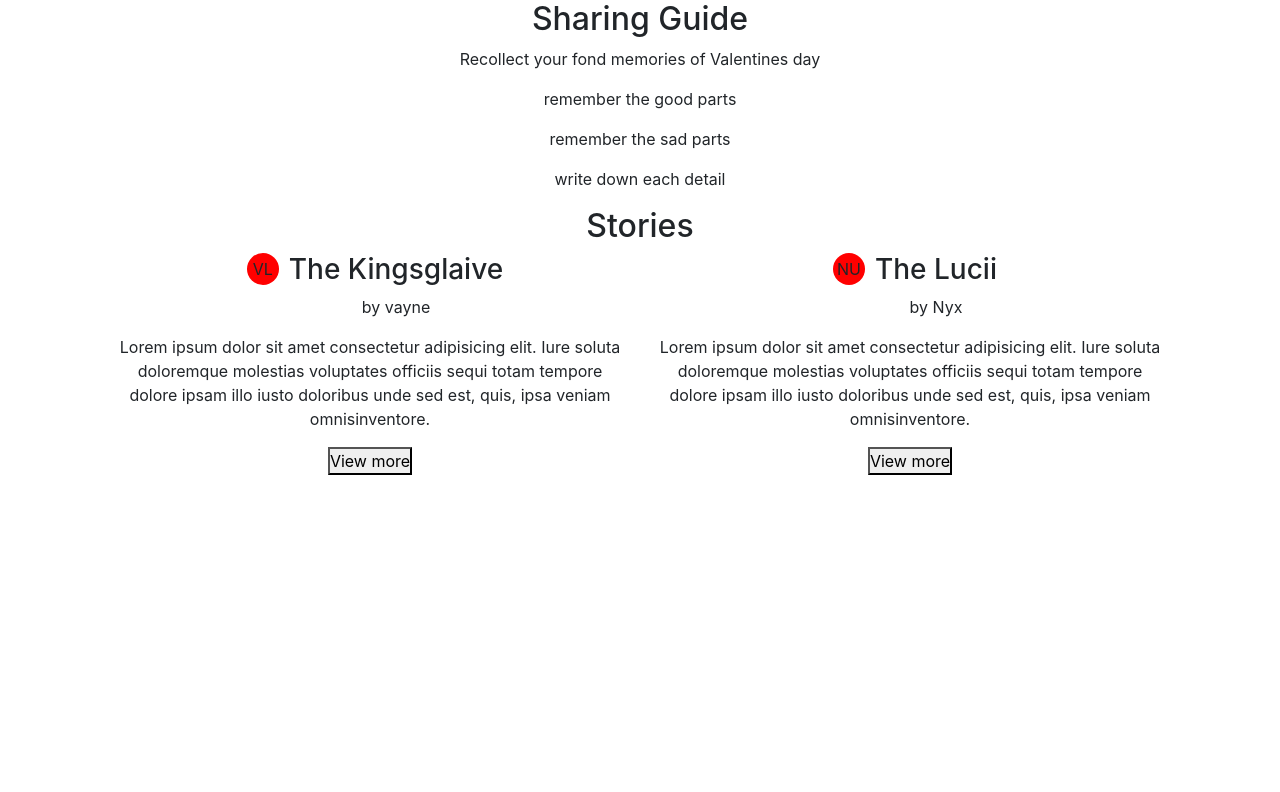
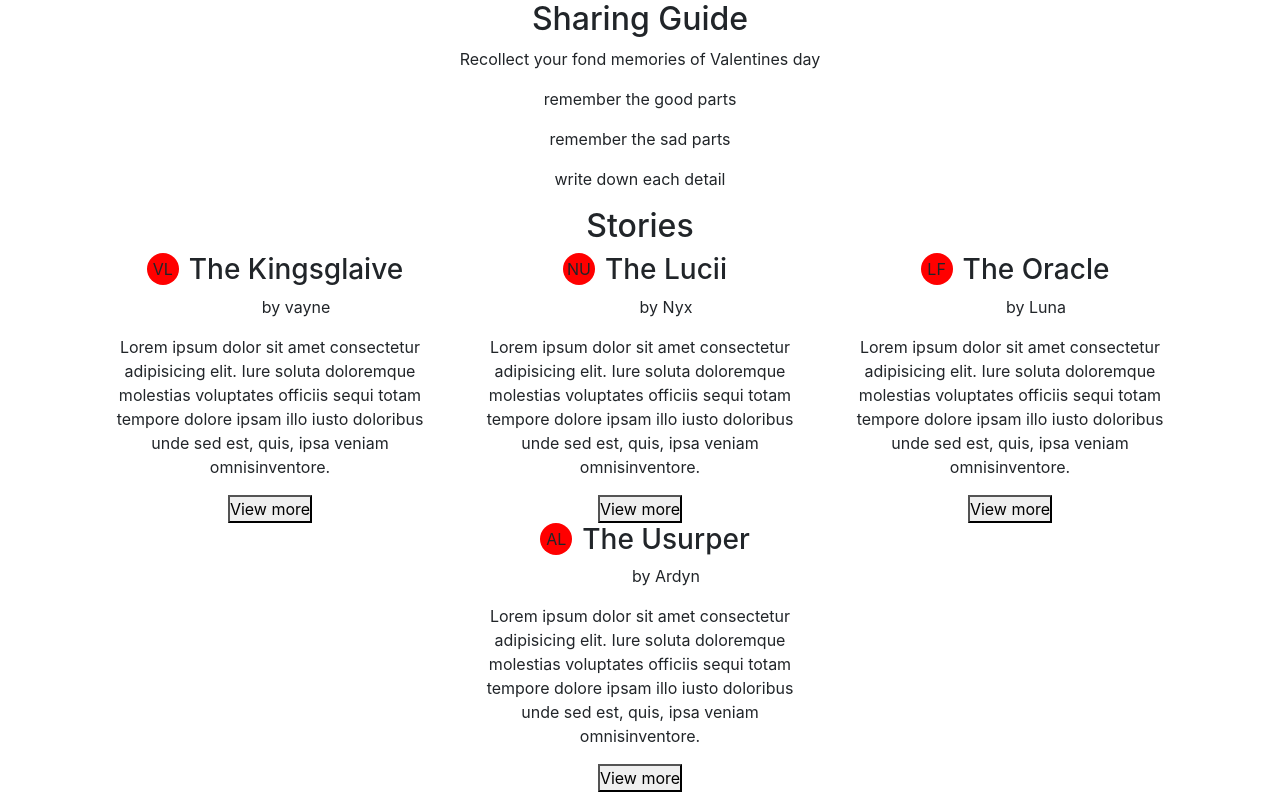
Before and after one commit to Vaynelucis/val-memoir, a React (Create React App) app: page / in a window 1280 px wide. Shown: the part 856-1648 px from the top of the page. Before the commit the page ends 1331 px from the top, so only its background shows below. Built offline with nearby package versions, Linux system fonts and the light colour scheme; no server answers.

Commit message:
added some dummy stories ffor layout skeleton

```diff
--- a/src/components/Stories.js
+++ b/src/components/Stories.js
@@ -17,12 +17,28 @@ export default function Stories() {
       headline: "The Lucii",
       story:
         "Lorem ipsum dolor sit amet consectetur adipisicing elit. Iure soluta doloremque molestias voluptates officiis sequi totam tempore dolore      ipsam illo iusto doloribus unde sed est, quis, ipsa veniam omnisinventore."
+    },
+    {
+      username: "Luna",
+      firstname: "Luna",
+      lastname: "Freya",
+      headline: "The Oracle",
+      story:
+        "Lorem ipsum dolor sit amet consectetur adipisicing elit. Iure soluta doloremque molestias voluptates officiis sequi totam tempore dolore      ipsam illo iusto doloribus unde sed est, quis, ipsa veniam omnisinventore."
+    },
+    {
+      username: "Ardyn",
+      firstname: "Ardyn",
+      lastname: "Lucis",
+      headline: "The Usurper",
+      story:
+        "Lorem ipsum dolor sit amet consectetur adipisicing elit. Iure soluta doloremque molestias voluptates officiis sequi totam tempore dolore      ipsam illo iusto doloribus unde sed est, quis, ipsa veniam omnisinventore."
     }
   ];
 
   const renderedStories = stories.map(story => {
     return (
-      <div className="story container text-center">
+      <div className="story container col-xs-12 col-md-4  text-center">
         <header className="story-header text-center">
           <span className="avatar">
             {story.firstname.substring(0, 1).toUpperCase()}
@@ -44,7 +60,9 @@ export default function Stories() {
   return (
     <div className="container text-center">
       <h2>Stories</h2>
-      <div className="story-container">{renderedStories}</div>
+      <div className="story-container">
+        <div className="row">{renderedStories}</div>
+      </div>
     </div>
   );
 }
--- a/src/styles/index.css
+++ b/src/styles/index.css
@@ -17,12 +17,6 @@ body {
 code {
   font-family: source-code-pro, Menlo, Monaco, Consolas, "Courier New",
  monospace;
-}
-
-.story-container {
-  display: -webkit-box;
-  display: -ms-flexbox;
-  display: flex;
 }
 
 .story-container .avatar {
--- a/src/styles/index.scss
+++ b/src/styles/index.scss
@@ -19,7 +19,8 @@ code {
 }
 
 .story-container {
-    display: flex;
+    // display: flex;
+    // justify-content: center;
 
     .avatar {
         background-color: red;
```
Also changed, not shown: 1 other file (tests, documents, lock files or other folders).
